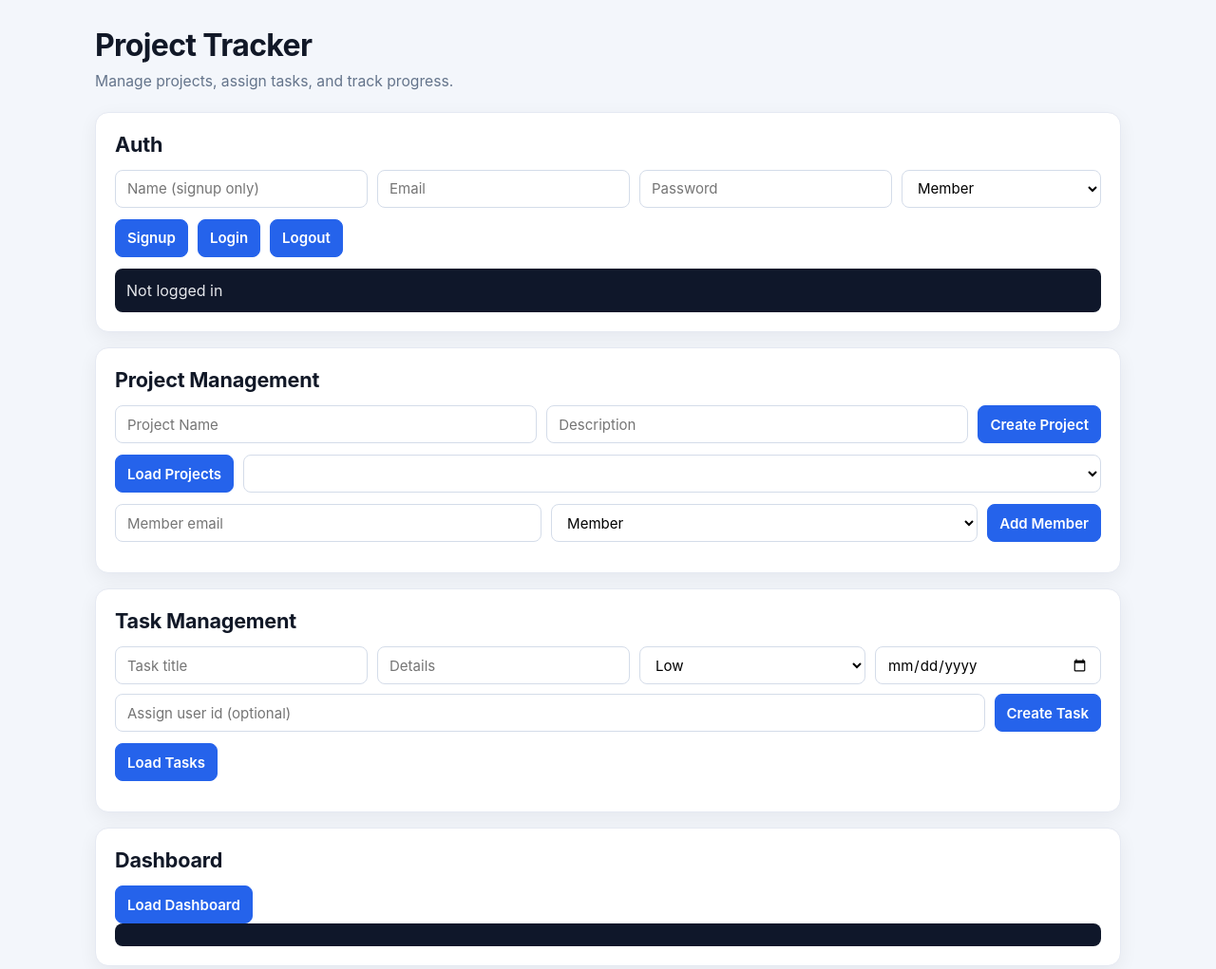
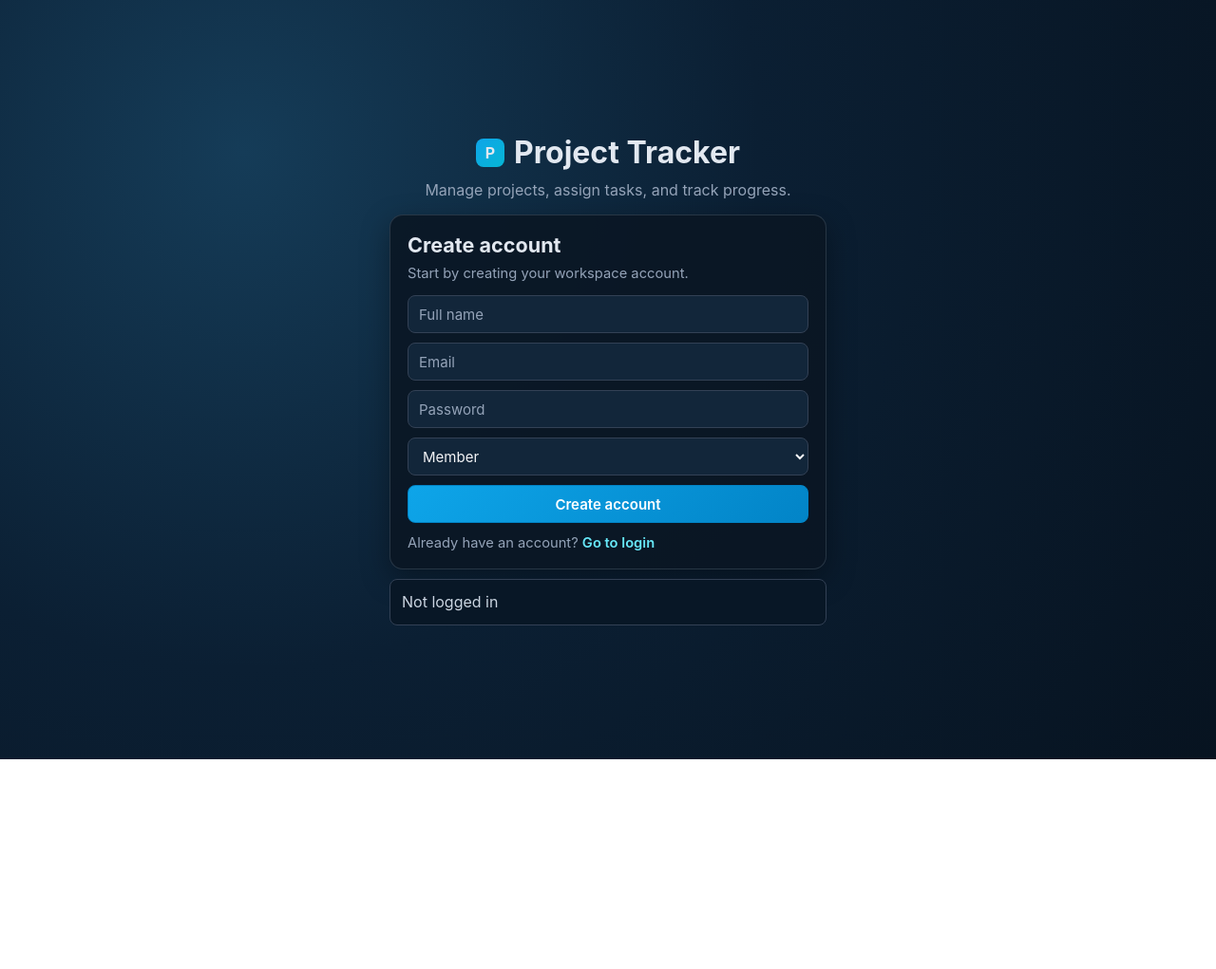
Before and after one commit to khushichauhan-26/Project-Manager, a website: page public/index.html in a window 1280 px wide. Shown: the top 1021 px of the page at 95% size. After the commit the page ends 800 px from the top, so only its background shows below. Drawn offline with Linux system fonts and the light colour scheme.

Commit message:
final commit

```diff
--- a/public/index.html
+++ b/public/index.html
@@ -7,33 +7,66 @@
     <link rel="stylesheet" href="/styles.css" />
   </head>
   <body>
-    <div class="container">
-      <h1>Project Tracker</h1>
-      <p class="muted">Manage projects, assign tasks, and track progress.</p>
+    <div id="authScreen" class="auth-screen">
+      <div class="auth-shell">
+        <header class="auth-header">
+          <div class="brand">
+            <span class="brand-mark">P</span>
+            <h1>Project Tracker</h1>
+          </div>
+          <p>Manage projects, assign tasks, and track progress.</p>
+        </header>
 
-      <section class="card">
-        <h2>Auth</h2>
-        <div class="row">
-          <input id="name" placeholder="Name (signup only)" />
-          <input id="email" placeholder="Email" />
-          <input id="password" type="password" placeholder="Password" />
-          <select id="role">
-            <option value="MEMBER">Member</option>
-            <option value="ADMIN">Admin</option>
-          </select>
+        <section id="signupCard" class="card auth-card">
+          <h2>Create account</h2>
+          <p class="muted">Start by creating your workspace account.</p>
+          <div class="stack">
+            <input id="signupName" placeholder="Full name" />
+            <input id="signupEmail" placeholder="Email" />
+            <input id="signupPassword" type="password" placeholder="Password" />
+            <select id="signupRole">
+              <option value="MEMBER">Member</option>
+              <option value="ADMIN">Admin</option>
+            </select>
+            <button id="signupBtn">Create account</button>
+          </div>
+          <p class="auth-switch">
+            Already have an account?
+            <button id="gotoLoginBtn" class="link-btn">Go to login</button>
+          </p>
+        </section>
+
+        <section id="loginCard" class="card auth-card hidden">
+          <h2>Welcome back</h2>
+          <p class="muted">Sign in to continue to your dashboard.</p>
+          <div class="stack">
+            <input id="loginEmail" placeholder="Email" />
+            <input id="loginPassword" type="password" placeholder="Password" />
+            <button id="loginBtn">Sign in</button>
+          </div>
+          <p class="auth-switch">
+            New here?
+            <button id="gotoSignupBtn" class="link-btn">Create an account</button>
+          </p>
+        </section>
+
+        <pre id="authInfo">Not logged in</pre>
+      </div>
+    </div>
+
+    <main id="dashboardScreen" class="container hidden">
+      <header class="dashboard-header card">
+        <div>
+          <h2>Project Dashboard</h2>
+          <p class="muted">Organize work and track delivery in one place.</p>
         </div>
-        <div class="row">
-          <button id="signupBtn">Signup</button>
-          <button id="loginBtn">Login</button>
-          <button id="logoutBtn">Logout</button>
-        </div>
-        <pre id="authInfo"></pre>
-      </section>
+        <button id="logoutBtn">Logout</button>
+      </header>
 
       <section class="card">
         <h2>Project Management</h2>
         <div class="row">
-          <input id="projectName" placeholder="Project Name" />
+          <input id="projectName" placeholder="Project name" />
           <input id="projectDescription" placeholder="Description" />
           <button id="createProjectBtn">Create Project</button>
         </div>
@@ -72,16 +105,15 @@
       </section>
 
       <section class="card">
-        <h2>Dashboard</h2>
-        <button id="loadDashboardBtn">Load Dashboard</button>
+        <h2>Activity</h2>
+        <pre id="logs">Activity logs will appear here...</pre>
+      </section>
+      <section class="card">
+        <h2>Analytics</h2>
+        <button id="loadDashboardBtn">Load Dashboard Data</button>
         <pre id="dashboardInfo"></pre>
       </section>
-
-      <section class="card">
-        <h2>Activity</h2>
-        <pre id="logs"></pre>
-      </section>
-    </div>
+    </main>
     <script src="/script.js"></script>
   </body>
 </html>
--- a/public/script.js
+++ b/public/script.js
@@ -3,6 +3,11 @@ const authInfo = document.getElementById("authInfo");
 const dashboardInfo = document.getElementById("dashboardInfo");
 const taskList = document.getElementById("taskList");
 const projectSelect = document.getElementById("projectSelect");
+
+const authScreen = document.getElementById("authScreen");
+const dashboardScreen = document.getElementById("dashboardScreen");
+const signupCard = document.getElementById("signupCard");
+const loginCard = document.getElementById("loginCard");
 
 const state = {
   token: localStorage.getItem("token") || "",
@@ -32,6 +37,27 @@ async function api(path, options = {}) {
   const data = await response.json().catch(() => ({}));
   if (!response.ok) throw new Error(data.message || "Request failed");
   return data;
+}
+
+function showSignup() {
+  signupCard.classList.remove("hidden");
+  loginCard.classList.add("hidden");
+}
+
+function showLogin() {
+  loginCard.classList.remove("hidden");
+  signupCard.classList.add("hidden");
+}
+
+function showDashboard() {
+  authScreen.classList.add("hidden");
+  dashboardScreen.classList.remove("hidden");
+}
+
+function showAuth() {
+  dashboardScreen.classList.add("hidden");
+  authScreen.classList.remove("hidden");
+  showSignup();
 }
 
 function setAuthInfo(user) {
@@ -64,22 +90,32 @@ function getSelectedProjectId() {
   return projectId;
 }
 
+async function handleAuthSuccess(data, message) {
+  state.token = data.token;
+  localStorage.setItem("token", data.token);
+  setAuthInfo(data.user);
+  showDashboard();
+  log(message, data.user);
+  await loadProjects();
+}
+
+document.getElementById("gotoLoginBtn").onclick = showLogin;
+document.getElementById("gotoSignupBtn").onclick = showSignup;
+
 document.getElementById("signupBtn").onclick = async () => {
   try {
     const data = await api("/api/auth/signup", {
       method: "POST",
       body: JSON.stringify({
-        name: document.getElementById("name").value,
-        email: document.getElementById("email").value,
-        password: document.getElementById("password").value,
-        role: document.getElementById("role").value,
+        name: document.getElementById("signupName").value,
+        email: document.getElementById("signupEmail").value,
+        password: document.getElementById("signupPassword").value,
+        role: document.getElementById("signupRole").value,
       }),
     });
-    state.token = data.token;
-    localStorage.setItem("token", data.token);
-    setAuthInfo(data.user);
-    log("Signup success", data.user);
+    await handleAuthSuccess(data, "Signup success");
   } catch (error) {
+    setAuthInfo(null);
     log(`Signup failed: ${error.message}`);
   }
 };
@@ -89,15 +125,13 @@ document.getElementById("loginBtn").onclick = async () => {
     const data = await api("/api/auth/login", {
       method: "POST",
       body: JSON.stringify({
-        email: document.getElementById("email").value,
-        password: document.getElementById("password").value,
+        email: document.getElementById("loginEmail").value,
+        password: document.getElementById("loginPassword").value,
       }),
     });
-    state.token = data.token;
-    localStorage.setItem("token", data.token);
-    setAuthInfo(data.user);
-    log("Login success", data.user);
+    await handleAuthSuccess(data, "Login success");
   } catch (error) {
+    setAuthInfo(null);
     log(`Login failed: ${error.message}`);
   }
 };
@@ -106,6 +140,7 @@ document.getElementById("logoutBtn").onclick = () => {
   state.token = "";
   localStorage.removeItem("token");
   setAuthInfo(null);
+  showAuth();
   log("Logged out");
 };
 
@@ -119,16 +154,22 @@ document.getElementById("createProjectBtn").onclick = async () => {
       }),
     });
     log("Project created", data);
+    await loadProjects();
   } catch (error) {
     log(`Create project failed: ${error.message}`);
   }
 };
 
+async function loadProjects() {
+  const data = await api("/api/projects");
+  state.projects = data;
+  fillProjects(data);
+  return data;
+}
+
 document.getElementById("loadProjectsBtn").onclick = async () => {
   try {
-    const data = await api("/api/projects");
-    state.projects = data;
-    fillProjects(data);
+    const data = await loadProjects();
     log("Projects loaded", data);
   } catch (error) {
     log(`Load projects failed: ${error.message}`);
@@ -234,6 +275,8 @@ document.getElementById("loadDashboardBtn").onclick = async () => {
 };
 
 async function bootstrap() {
+  showAuth();
+
   if (!state.token) {
     setAuthInfo(null);
     return;
@@ -242,10 +285,14 @@ async function bootstrap() {
   try {
     const me = await api("/api/me");
     setAuthInfo(me);
+    showDashboard();
+    await loadProjects();
+    log("Session restored", me);
   } catch (_error) {
     state.token = "";
     localStorage.removeItem("token");
     setAuthInfo(null);
+    showAuth();
   }
 }
 
--- a/public/styles.css
+++ b/public/styles.css
@@ -5,42 +5,85 @@
 
 body {
   margin: 0;
-  background: #f3f6fb;
-  color: #111827;
+  min-height: 100vh;
+  color: #e2e8f0;
+  background: radial-gradient(circle at 20% 20%, #153c58 0%, #0b1f33 45%, #071320 100%);
 }
 
-.container {
-  max-width: 1120px;
-  margin: 0 auto 40px;
-  padding: 28px 20px;
+.hidden {
+  display: none !important;
+}
+
+.auth-screen {
+  min-height: 100vh;
+  display: grid;
+  place-items: center;
+  padding: 24px;
+}
+
+.auth-shell {
+  width: min(100%, 460px);
+}
+
+.auth-header {
+  text-align: center;
+  margin-bottom: 16px;
+}
+
+.brand {
+  display: inline-flex;
+  align-items: center;
+  gap: 10px;
+}
+
+.brand-mark {
+  width: 30px;
+  height: 30px;
+  border-radius: 8px;
+  display: inline-grid;
+  place-items: center;
+  font-weight: 700;
+  background: linear-gradient(135deg, #0ea5e9, #06b6d4);
 }
 
 h1 {
   margin: 0;
   font-size: 2rem;
-  letter-spacing: -0.02em;
+  font-weight: 700;
 }
 
 h2 {
-  margin: 0 0 14px;
+  margin: 0 0 8px;
   font-size: 1.35rem;
-  letter-spacing: -0.01em;
+}
+
+.auth-header p {
+  margin: 10px 0 0;
+  color: #94a3b8;
 }
 
 .card {
-  background: #fff;
-  border: 1px solid #e5e9f2;
+  background: rgba(10, 23, 36, 0.9);
+  border: 1px solid rgba(148, 163, 184, 0.22);
   border-radius: 14px;
-  padding: 20px;
-  margin-bottom: 16px;
-  box-shadow: 0 6px 20px rgba(16, 24, 40, 0.06);
+  padding: 18px;
+  margin-bottom: 14px;
+  box-shadow: 0 10px 30px rgba(0, 0, 0, 0.35);
+}
+
+.auth-card {
+  margin-bottom: 10px;
 }
 
 .muted {
-  margin: 8px 0 20px;
-  color: #64748b;
-  font-size: 0.98rem;
-  line-height: 1.45;
+  margin: 0 0 14px;
+  color: #94a3b8;
+  font-size: 0.92rem;
+}
+
+.stack {
+  display: grid;
+  gap: 10px;
 }
 
 .row,
@@ -48,69 +91,90 @@ h2 {
   display: flex;
   gap: 10px;
   flex-wrap: wrap;
-  margin-bottom: 12px;
+  margin-bottom: 10px;
 }
 
-.grid input,
-.grid select,
-.row input,
-.row select,
+input,
+select,
 button {
   min-height: 40px;
-  padding: 8px 12px;
+  border-radius: 8px;
   font-size: 0.94rem;
 }
 
 input,
 select {
-  flex: 1 1 210px;
-  border: 1px solid #d4dce9;
-  border-radius: 8px;
-  background: #fff;
+  width: 100%;
+  flex: 1 1 180px;
+  padding: 8px 11px;
+  color: #f3f4f6;
+  border: 1px solid #334155;
+  background: #12263a;
+}
+
+input::placeholder {
+  color: #94a3b8;
 }
 
 input:focus,
 select:focus {
-  outline: 2px solid rgba(37, 99, 235, 0.22);
-  border-color: #2563eb;
-  outline-offset: 1px;
+  outline: 2px solid rgba(14, 165, 233, 0.35);
+  border-color: #0ea5e9;
 }
 
 button {
-  border: 1px solid #2563eb;
-  background: #2563eb;
+  padding: 8px 12px;
+  font-weight: 600;
+  border: 1px solid #0284c7;
+  background: linear-gradient(135deg, #0ea5e9, #0284c7);
   color: #fff;
-  border-radius: 8px;
   cursor: pointer;
-  font-weight: 600;
-  transition: background 0.2s ease, border-color 0.2s ease, transform 0.1s ease;
+  transition: transform 0.12s ease, opacity 0.2s ease;
 }
 
 button:hover {
-  background: #1d4ed8;
-  border-color: #1d4ed8;
+  transform: translateY(-1px);
 }
 
-button:active {
-  transform: translateY(1px);
+.link-btn {
+  border: 0;
+  background: transparent;
+  color: #67e8f9;
+  min-height: auto;
+  padding: 0;
+  font-size: 0.92rem;
 }
 
-button:disabled {
-  opacity: 0.6;
-  cursor: not-allowed;
+.auth-switch {
+  margin: 12px 0 0;
+  color: #94a3b8;
+  font-size: 0.92rem;
+}
+
+.container {
+  max-width: 1120px;
+  margin: 0 auto;
+  padding: 24px 18px 34px;
+}
+
+.dashboard-header {
+  display: flex;
+  align-items: center;
+  justify-content: space-between;
 }
 
 pre {
   margin: 0;
-  background: #0f172a;
-  color: #e5e7eb;
+  background: #081726;
+  color: #cbd5e1;
   padding: 12px;
   border-radius: 8px;
+  border: 1px solid #334155;
   overflow: auto;
-  max-height: 240px;
   white-space: pre-wrap;
   word-break: break-word;
   line-height: 1.4;
+  max-height: 260px;
 }
 
 #taskList {
@@ -124,31 +188,36 @@ pre {
   align-items: center;
   flex-wrap: wrap;
   gap: 8px;
-  padding: 10px 12px;
-  border: 1px solid #e5e9f2;
+  margin-bottom: 8px;
+  padding: 10px;
   border-radius: 8px;
-  margin-bottom: 8px;
-  background: #fbfdff;
+  border: 1px solid #334155;
+  background: #0c1f32;
 }
 
 #taskList li select {
   flex: 0 0 160px;
 }
 
-@media (max-width: 700px) {
-  .container {
-    padding: 16px 12px;
+@media (max-width: 760px) {
+  .auth-screen {
+    padding: 12px;
   }
 
-  .card {
-    padding: 14px;
-    border-radius: 12px;
+  .container {
+    padding: 14px 12px 24px;
+  }
+
+  .dashboard-header {
+    flex-direction: column;
+    align-items: flex-start;
+    gap: 10px;
   }
 
   input,
   select,
   button {
+    width: 100%;
     flex: 1 1 100%;
-    width: 100%;
   }
 }
```
